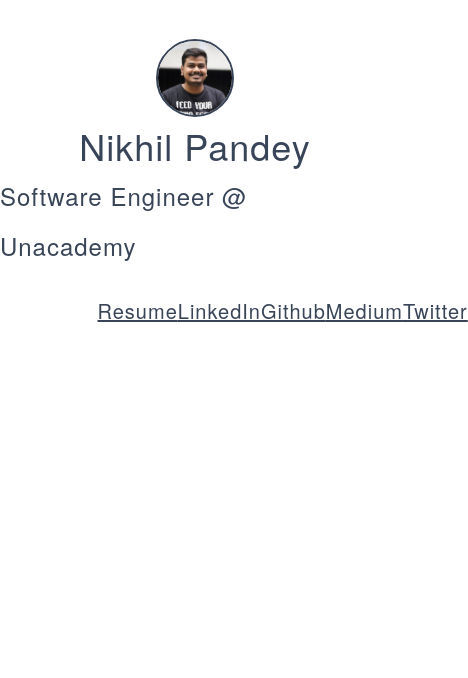
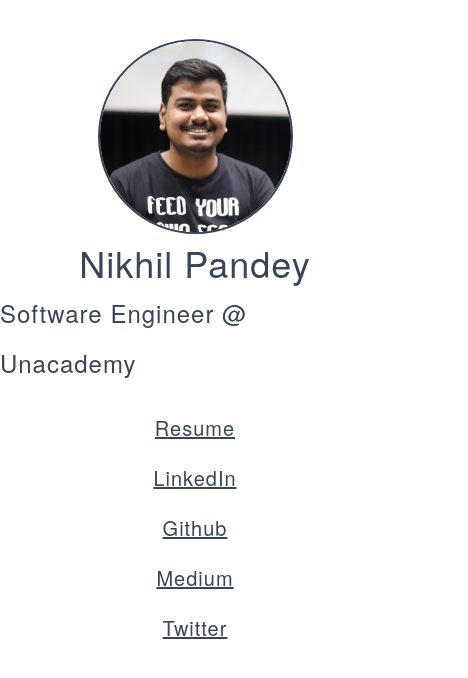
Before and after one commit to menikhilpandey/menikhilpandey.github.io, a React (Create React App) app: page / in a window 390 px wide. Shown: the top 678 px of the page, 468 px wide, since content can reach past the window. Built offline with nearby package versions, Linux system fonts and the light colour scheme.

Commit message:
Fixed CSS For Mobile

```diff
--- a/src/components/MenuOptions/index.css
+++ b/src/components/MenuOptions/index.css
@@ -19,3 +19,9 @@
     text-decoration: underline;
     text-decoration-color: #3CBCAD;
 }
+
+@media only screen and (max-width: 600px) {
+    .MenuContainer {
+        flex-direction: column;
+    }
+}
--- a/src/components/ProfilePhoto/index.css
+++ b/src/components/ProfilePhoto/index.css
@@ -21,3 +21,10 @@
     border-radius: 50%;
     object-fit: contain;
 }
+
+@media only screen and (max-width: 600px) {
+    .ProfilePhotoContainer {
+        width: 50%;
+        height: 50%;
+    }
+}
```
